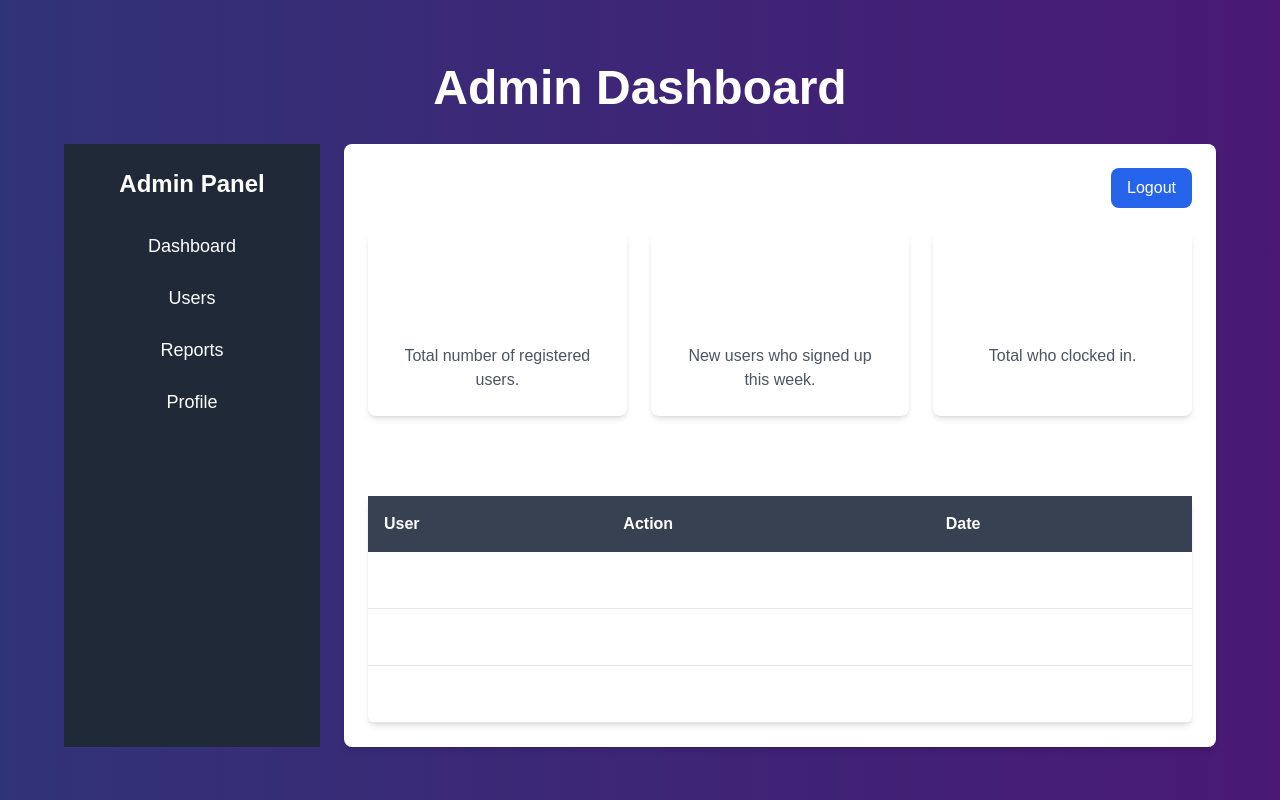
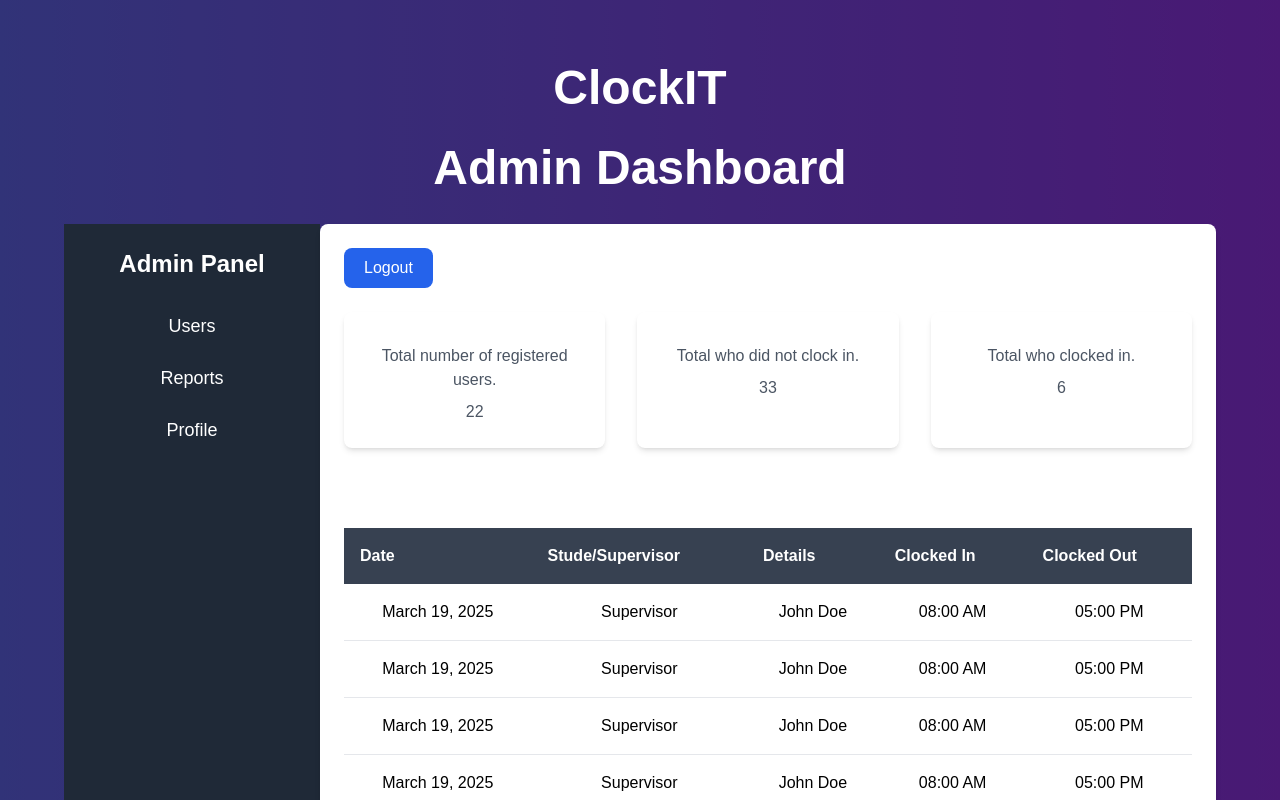
Before and after one commit to Sphe2001/clocking_system, a Next.js app: page /dashboard/admin in a window 1280 px wide. Shown: the top 800 px of the page. Built offline with nearby package versions, Linux system fonts and the light colour scheme.

Commit message:
updayed the admin dashboard

```diff
--- a/src/app/dashboard/admin/page.tsx
+++ b/src/app/dashboard/admin/page.tsx
@@ -1,46 +1,52 @@
-"use client";
+'use client';
 
 import { useRouter } from "next/navigation";
 import axios from "axios";
 import Link from "next/link";
-import React, { useState } from "react";
+import React from "react";
 
 export default function AdminDashboardPage() {
   const router = useRouter();
-  const handleLogout = () => {
-    const response = axios.get("/api/logout");
+
+  // Define the handleLogout function
+  const handleLogout = async () => {
+    try {
+      // Send a GET request to the logout API endpoint
+      await axios.get("/api/logout");
+
+      // Redirect to the login page after logging out
       router.push("/adminlogin");
+    } catch (error) {
+      console.error("Logout failed:", error);
+    }
   };
+
   return (
     <div className="relative min-h-screen bg-gradient-to-r from-indigo-500 to-purple-600">
-
-
       {/* Hero Section */}
       <div className="flex flex-col items-center justify-center min-h-screen bg-cover bg-center relative p-4 sm:p-8 md:p-16 text-center text-white bg-opacity-60">
         <div className="absolute top-0 left-0 w-full h-full bg-black opacity-50"></div>
         <div className="relative z-10 max-w-6xl w-full space-y-8">
+          <h1 className="text-4xl sm:text-5xl font-bold leading-tight">ClockIT</h1>
           <h1 className="text-4xl sm:text-5xl font-extrabold leading-tight">
             Admin Dashboard
           </h1>
 
-          <div className="flex space-x-6">
+          <div className="flex flex-grow">
             {/* Sidebar */}
-            <div className="w-64 bg-gray-800 text-white p-6">
+            <div className="flex flex-col items-center justify-start w-64 bg-gray-800 text-white p-6 min-h-screen">
               <h2 className="text-2xl font-bold mb-8">Admin Panel</h2>
-              <ul>
-                <li className="mb-6">
-                  <a href="#" className="text-lg hover:text-gray-400">Dashboard</a>
-                </li>
-                <li className="mb-6">
+              <ul className="flex flex-col items-center space-y-6">
+                <li>
                   <a href="#" className="text-lg hover:text-gray-400">Users</a>
                 </li>
-                <li className="mb-6">
-                  <Link href={"../../Reports"} className="text-lg hover:text-gray-400">
+                <li>
+                  <Link href="../../Reports" className="text-lg hover:text-gray-400">
                     Reports
                   </Link>
                 </li>
-                <li className="mb-6">
-                  <Link href={"../../Profile"} className="text-lg hover:text-gray-400">
+                <li>
+                  <Link href="../../Profile" className="text-lg hover:text-gray-400">
                     Profile
                   </Link>
                 </li>
@@ -48,74 +54,90 @@ export default function AdminDashboardPage() {
             </div>
 
             {/* Main Content */}
-            <div className="flex-1 p-6 bg-white rounded-lg shadow-md">
+            <div className="flex-1 p-6 bg-white rounded-lg shadow-md overflow-auto min-h-screen">
               {/* Top Navigation Bar */}
               <div className="flex items-center justify-between mb-6">
-                <div className="text-xl font-semibold">Welcome to Admin Dashboard</div>
-                <button className="bg-blue-600 text-white px-4 py-2 rounded-lg hover:bg-blue-700" onClick={handleLogout}>
+                <button
+                  className="bg-blue-600 text-white px-5 py-2 rounded-lg hover:bg-blue-700"
+                  onClick={handleLogout}
+                >
                   Logout
                 </button>
               </div>
 
               {/* Dashboard Stats */}
-              <div className="grid grid-cols-1 md:grid-cols-2 lg:grid-cols-3 gap-6">
+              <div className="grid grid-cols-1 md:grid-cols-2 lg:grid-cols-3 gap-8 mb-8">
                 {/* Card 1 */}
                 <div className="bg-white p-6 rounded-lg shadow-md">
-                  <h3 className="text-xl font-semibold mb-4">Total employees</h3>
-                  <div className="text-3xl font-bold">1,200</div>
                   <p className="text-gray-600 mt-2">Total number of registered users.</p>
+                  <p className="text-gray-600 mt-2">22</p>
                 </div>
 
                 {/* Card 2 */}
                 <div className="bg-white p-6 rounded-lg shadow-md">
-                  <h3 className="text-xl font-semibold mb-4">New Registrations</h3>
-                  <div className="text-3xl font-bold">350</div>
-                  <p className="text-gray-600 mt-2">New users who signed up this week.</p>
+                  <p className="text-gray-600 mt-2">Total who did not clock in.</p>
+                  <p className="text-gray-600 mt-2">33</p>
                 </div>
 
                 {/* Card 3 */}
                 <div className="bg-white p-6 rounded-lg shadow-md">
-                  <h3 className="text-xl font-semibold mb-4">Total who clocked in</h3>
-                  <div className="text-3xl font-bold">27</div>
                   <p className="text-gray-600 mt-2">Total who clocked in.</p>
+                  <p className="text-gray-600 mt-2">6</p>
                 </div>
               </div>
 
-              {/* Recent Activity */}
+              {/* Clocking Daily Report Table */}
               <div className="mt-8">
-                <h3 className="text-2xl font-semibold mb-4">Recent Activity</h3>
+                <h3 className="text-2xl font-semibold mb-4">Clocking Daily Report</h3>
+                <div className="overflow-auto">
                   <table className="min-w-full table-auto bg-white shadow-md rounded-lg">
                     <thead className="bg-gray-700 text-white">
                       <tr>
-                      <th className="p-4 text-left">User</th>
-                      <th className="p-4 text-left">Action</th>
                         <th className="p-4 text-left">Date</th>
+                        <th className="p-4 text-left">Stude/Supervisor</th>
+                        <th className="p-4 text-left">Details</th>
+                        <th className="p-4 text-left">Clocked In</th>
+                        <th className="p-4 text-left">Clocked Out</th>
                       </tr>
                     </thead>
                     <tbody>
                       <tr className="border-b">
-                      <td className="p-4">John Doe</td>
-                      <td className="p-4">Signed up</td>
-                      <td className="p-4">March 19, 2025</td>
+                        <td className="p-4 text-sm md:text-base text-black">March 19, 2025</td>
+                        <td className="p-4 text-sm md:text-base text-black">Supervisor</td>
+                        <td className="p-4 text-sm md:text-base text-black">John Doe</td>
+                        <td className="p-4 text-sm md:text-base text-black">08:00 AM</td>
+                        <td className="p-4 text-sm md:text-base text-black">05:00 PM</td>
                       </tr>
                       <tr className="border-b">
-                      <td className="p-4">Jane Smith</td>
-                      <td className="p-4">Updated Profile</td>
-                      <td className="p-4">March 18, 2025</td>
+                        <td className="p-4 text-sm md:text-base text-black">March 19, 2025</td>
+                        <td className="p-4 text-sm md:text-base text-black">Supervisor</td>
+                        <td className="p-4 text-sm md:text-base text-black">John Doe</td>
+                        <td className="p-4 text-sm md:text-base text-black">08:00 AM</td>
+                        <td className="p-4 text-sm md:text-base text-black">05:00 PM</td>
                       </tr>
                       <tr className="border-b">
-                      <td className="p-4">Mike Johnson</td>
-                      <td className="p-4">Requested Approval</td>
-                      <td className="p-4">March 17, 2025</td>
+                        <td className="p-4 text-sm md:text-base text-black">March 19, 2025</td>
+                        <td className="p-4 text-sm md:text-base text-black">Supervisor</td>
+                        <td className="p-4 text-sm md:text-base text-black">John Doe</td>
+                        <td className="p-4 text-sm md:text-base text-black">08:00 AM</td>
+                        <td className="p-4 text-sm md:text-base text-black">05:00 PM</td>
+                      </tr>
+                      <tr className="border-b">
+                        <td className="p-4 text-sm md:text-base text-black">March 19, 2025</td>
+                        <td className="p-4 text-sm md:text-base text-black">Supervisor</td>
+                        <td className="p-4 text-sm md:text-base text-black">John Doe</td>
+                        <td className="p-4 text-sm md:text-base text-black">08:00 AM</td>
+                        <td className="p-4 text-sm md:text-base text-black">05:00 PM</td>
                       </tr>
                     </tbody>
                   </table>
                 </div>
               </div>
+
             </div>
           </div>
         </div>
-
+      </div>
     </div>
   );
 }
```
Lines whose indentation alone changed are shown as unchanged.
